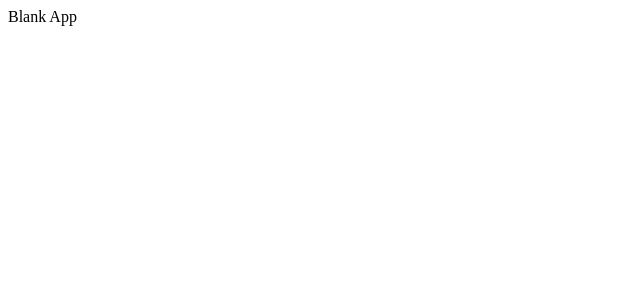
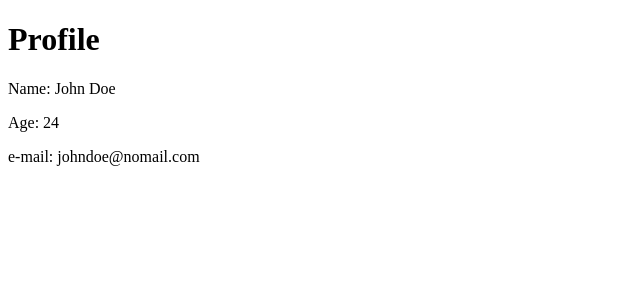
Before and after one commit to divyanshchahar/frontend_playground, a React (Create React App) app: page / in a window 1280 px wide. Shown: the top 300 px of the page, without its empty margins (0-640 px from the left). Built offline with nearby package versions, Linux system fonts and the light colour scheme.

Commit message:
integrated new componenet

```diff
--- a/src/App.js
+++ b/src/App.js
@@ -1,8 +1,11 @@
-import logo from "./logo.svg";
-import "./App.css";
+import Profile from "./components/Profile";
 
 function App() {
-  return <div>Blank App</div>;
+  return (
+    <div>
+      <Profile />
+    </div>
+  );
 }
 
 export default App;
```
